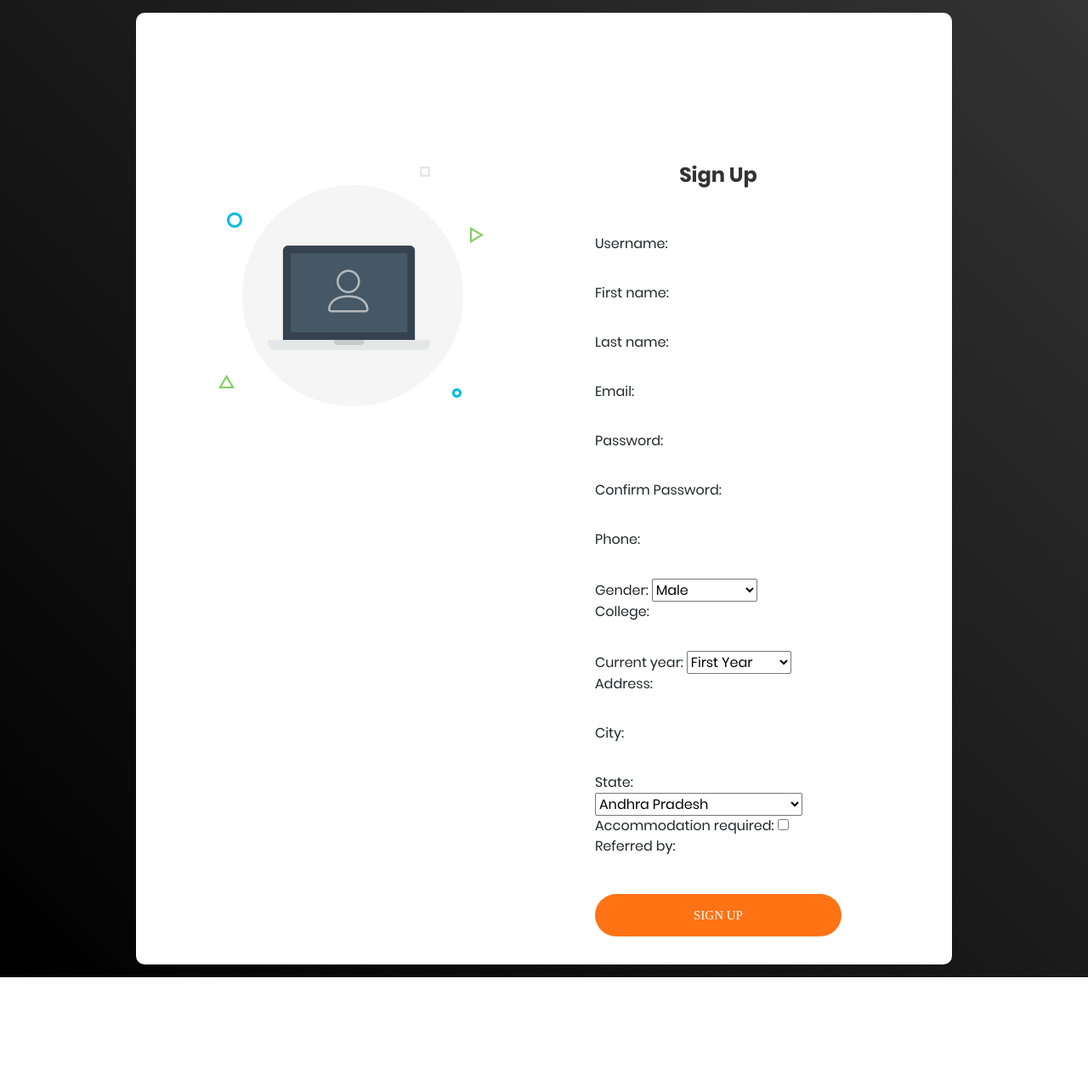
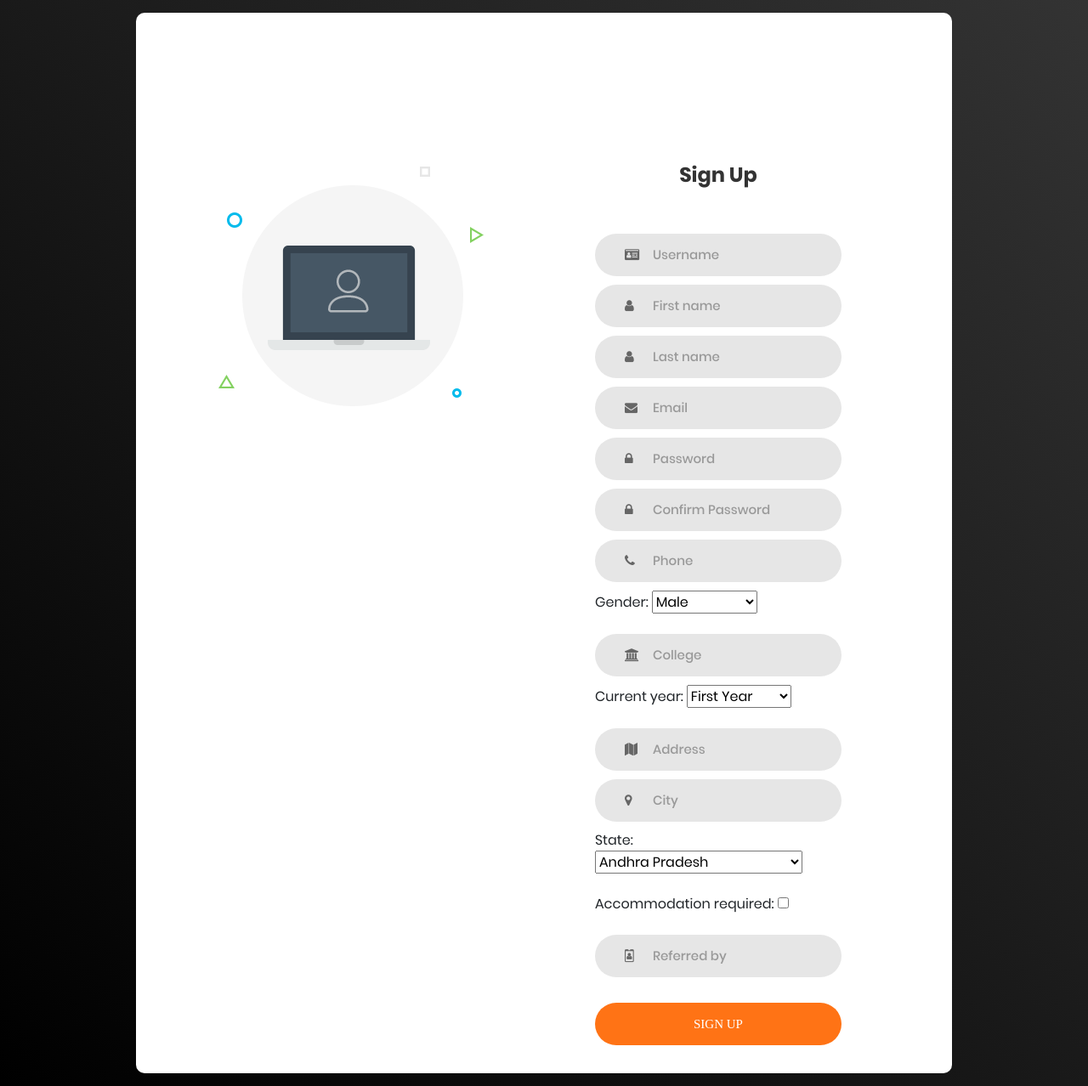
Before and after one commit to tanishqj2005/varchas, a Django app: page /account/register/ in a window 1280 px wide. Shown: the whole page at 85% size. Before the commit the page ends 1150 px from the top, so only its background shows below. Run offline with Django 3.2, Linux system fonts and the light colour scheme; some libraries are stand-ins or nearby versions; some web fonts are replaced.

Commit message:
add custom icons in register

```diff
--- a/templates/accounts/register.html
+++ b/templates/accounts/register.html
@@ -58,17 +58,18 @@
 
             {% csrf_token %}
             {% for field in form %}
-            {% if field.label == "State" or field.label == "Gender" or  field.label == "Current year" or field.label == "Referred by" or field.label == "Accommodation required" %}
-            {{ field.label }}: {{field}}
+            {% if field.label == "State" or field.label == "Gender" or  field.label == "Current year" or field.label == "Accommodation required" %}
+            {{ field.label }}: {{field}}<br><br>
             {% else %}
             <div class="wrap-input100 validate-input">
-              {{ field.label }}: {{field}}
-              <!-- <input class="input100" type="{{ field.field.widget.input_type }}" name="{{ field.name }}"
+{#              {{ field.label }}: {{field}}#}
+
+              <input class="input100" type="{{ field.field.widget.input_type }}" name="{{ field.name }}"
                          placeholder="{{ field.label }}">
                   <span class="focus-input100"></span>
                   <span class="symbol-input100">
-                    <i class="fa fa-envelope" aria-hidden="true"></i>
-                  </span> -->
+                    <i class="{{ field.field.widget.attrs.icon_name }}" aria-hidden="true"></i>
+                  </span>
             </div>
             {% endif %}
             {% endfor %}
```
